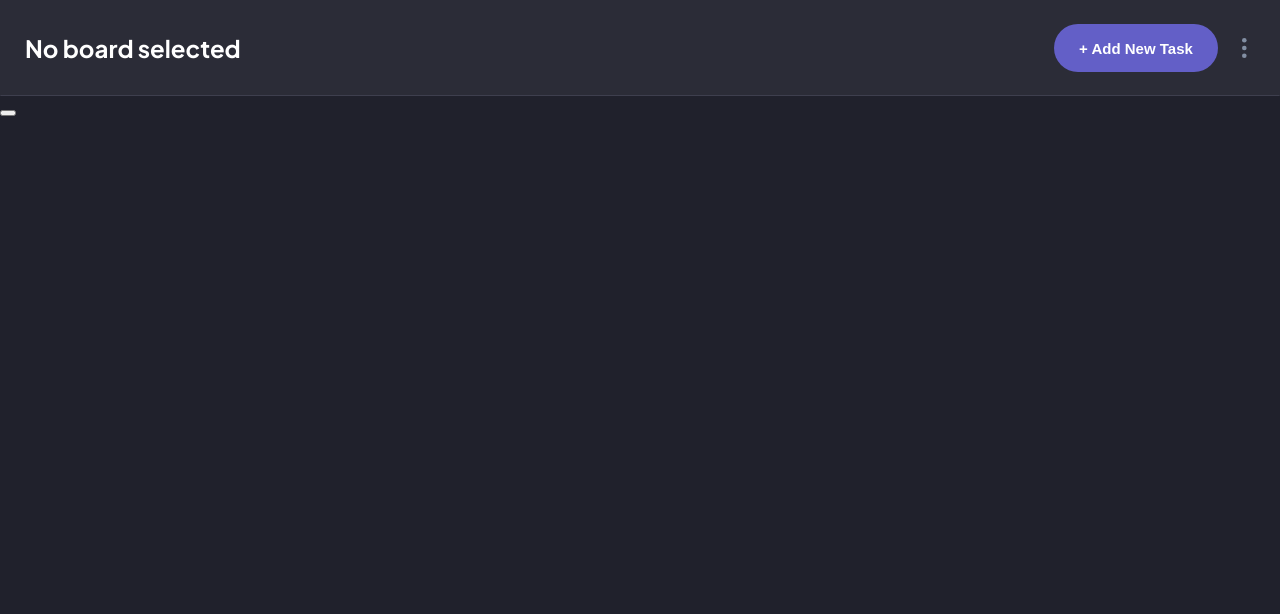
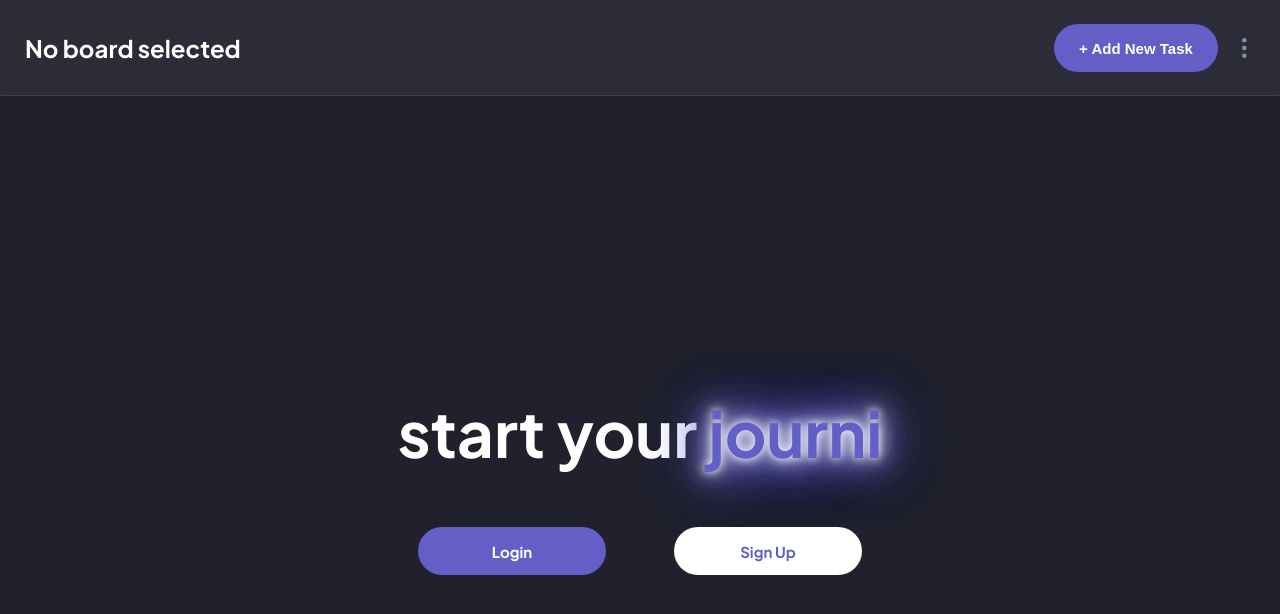
Before and after one commit to JonahFoster/task-management, a React (Vite) app in the folder task-manager/: page / in a window 1280 px wide. Shown: the top 614 px of the page. Built offline with nearby package versions, Linux system fonts and the light colour scheme.

Commit message:
Initial homepage stylings

```diff
--- /dev/null
+++ b/task-manager/src/assets/stylesheets/Home.module.css
@@ -0,0 +1,61 @@
+.heroSection {
+    display: flex;
+    flex-direction: column;
+    justify-content: center;
+    align-items: center;
+    width: 100%;
+    height: 100vh;
+    gap: 80px;
+}
+
+.welcomeTitle {
+    color: var(--white);
+    font-size: 64px;
+    font-weight: 700;
+}
+
+.welcomeTitleJourni {
+    text-shadow: 0 0 10px #fff, 0 0 20px #fff, 0 0 30px var(--purple), 0 0 40px var(--purple), 0 0 50px var(--purple), 0 0 60px var(--purple), 0 0 70px var(--purple);
+    color: var(--purple);
+}
+
+
+/* Light:
+    text-shadow: 0 0 10px #fff, 0 0 20px #fff, 0 0 30px var(--purple), 0 0 40px var(--purple), 0 0 50px var(--purple), 0 0 60px var(--purple), 0 0 70px var(--purple);
+    color: var(--purple);
+    */
+
+.buttonContainer {
+    display: flex;
+    gap: 68px;
+}
+
+.loginBtn {
+    color: var(--white);
+    text-align: center;
+    font-family: 'Plus Jakarta Sans', sans-serif;
+    font-size: 15px;
+    font-weight: 700;
+    border-radius: 24px;
+    background: var(--purple);
+    width: 188px;
+    height: 48px;
+    border: none;
+    margin: 0;
+    padding: 0;
+}
+
+.signUpBtn {
+    color: var(--purple);
+    text-align: center;
+    font-family: 'Plus Jakarta Sans', sans-serif;
+    font-size: 15px;
+    font-weight: 700;
+    border-radius: 24px;
+    background: var(--white);
+    width: 188px;
+    height: 48px;
+    border: none;
+    margin: 0;
+    padding: 0;
+}
--- a/task-manager/src/components/Home.jsx
+++ b/task-manager/src/components/Home.jsx
@@ -1,23 +1,35 @@
-import React, { useEffect } from 'react'
 import { useNavigate } from 'react-router-dom'
 import { getAuth, onAuthStateChanged } from 'firebase/auth'
 import Header from "./Header.jsx"
 import { useContext } from "react"
 import { ModalContext } from "../contexts/ModalContext.jsx"
+import styles from '../assets/stylesheets/Home.module.css'
 
 export default function Home() {
+
     const auth = getAuth()
     const navigate = useNavigate()
     const { showModal } = useContext(ModalContext)
 
-    function handleClick() {
+    function handleSignUp() {
         showModal('SignUpModal')
+    }
+
+    function handleLogin() {
+        showModal('LoginModal')
     }
 
     return (
         <div>
             <Header />
-            <button onClick={handleClick}></button>
+            <div className={styles.heroSection}>
+                <h1 className={styles.welcomeTitle}>start your <span className={styles.welcomeTitleJourni}>journi</span></h1>
+                <div className={styles.buttonContainer}>
+                    <button className={styles.loginBtn} onClick={handleLogin}>Login</button>
+                    <button className={styles.signUpBtn} onClick={handleSignUp}>Sign Up</button>
+                </div>
+            </div>
+
         </div>
     )
 }
```
